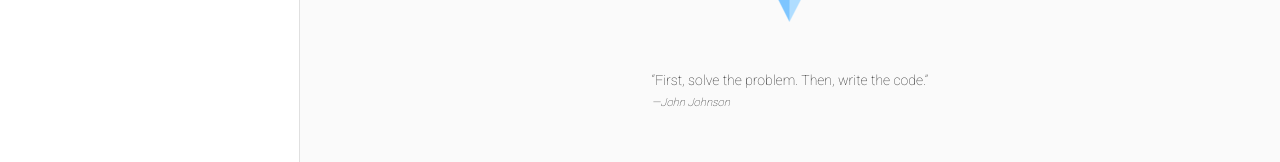
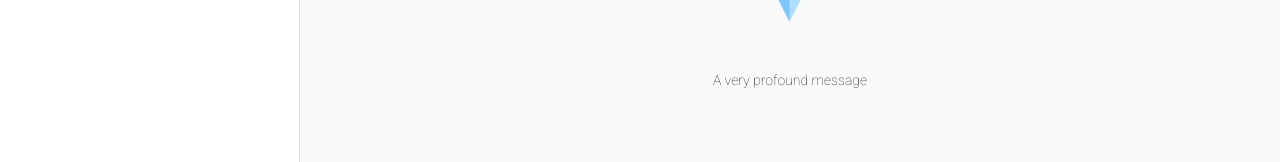
Before and after one commit to macdaddyaz/desk-calendar, a Vue app: page / in a window 1280 px wide. Shown: the part 186-348 px from the top of the page. Built offline with nearby package versions, Linux system fonts and the light colour scheme.

Commit message:
Fixing TravisCI build
"test" command could not be found. Created alias that Travis could call.
Fixed actual spec, so that it passes the test. Plus fixed some warnings
about unknown elements.

```diff
--- a/package.json
+++ b/package.json
@@ -6,6 +6,7 @@
     "serve": "vue-cli-service serve",
     "build": "vue-cli-service build",
     "lint": "vue-cli-service lint",
+    "test": "$npm_execpath test:unit",
     "test:unit": "vue-cli-service test:unit",
     "test:e2e": "vue-cli-service test:e2e"
   },
--- a/src/App.vue
+++ b/src/App.vue
@@ -45,7 +45,7 @@
       </v-btn>
     </v-toolbar>
     <v-content>
-      <HelloWorld/>
+      <HelloWorld msg="A very profound message"/>
     </v-content>
     <v-navigation-drawer
       temporary
--- a/src/components/HelloWorld.vue
+++ b/src/components/HelloWorld.vue
@@ -4,12 +4,7 @@
       <v-layout column align-center>
         <img src="@/assets/logo.png" alt="Vuetify.js" class="mb-5">
         <blockquote>
-          &#8220;First, solve the problem. Then, write the code.&#8221;
-          <footer>
-            <small>
-              <em>&mdash;John Johnson</em>
-            </small>
-          </footer>
+          {{msg}}
         </blockquote>
       </v-layout>
     </v-slide-y-transition>
```
Also changed, not shown: 2 other files (tests, documents, lock files or other folders).
